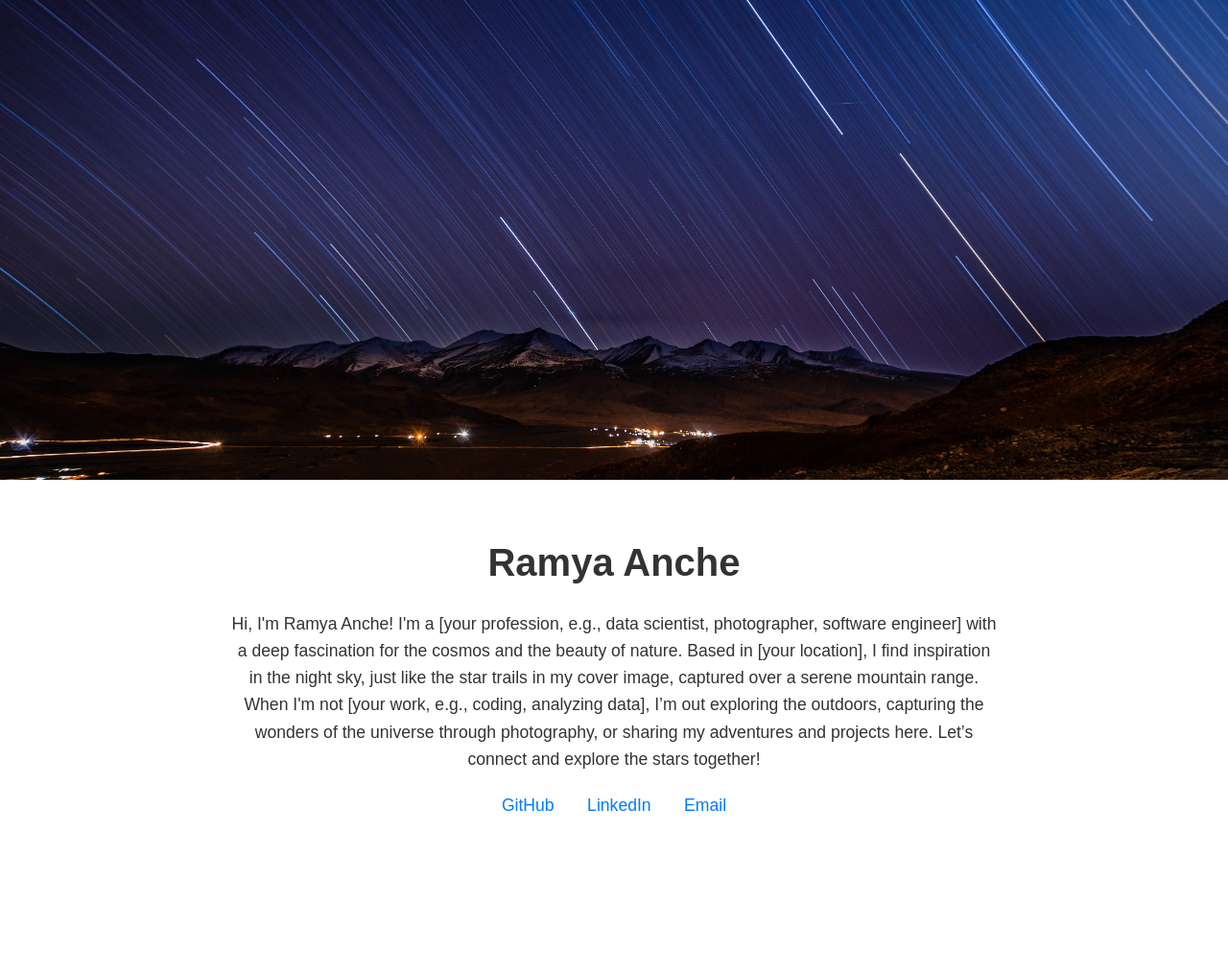
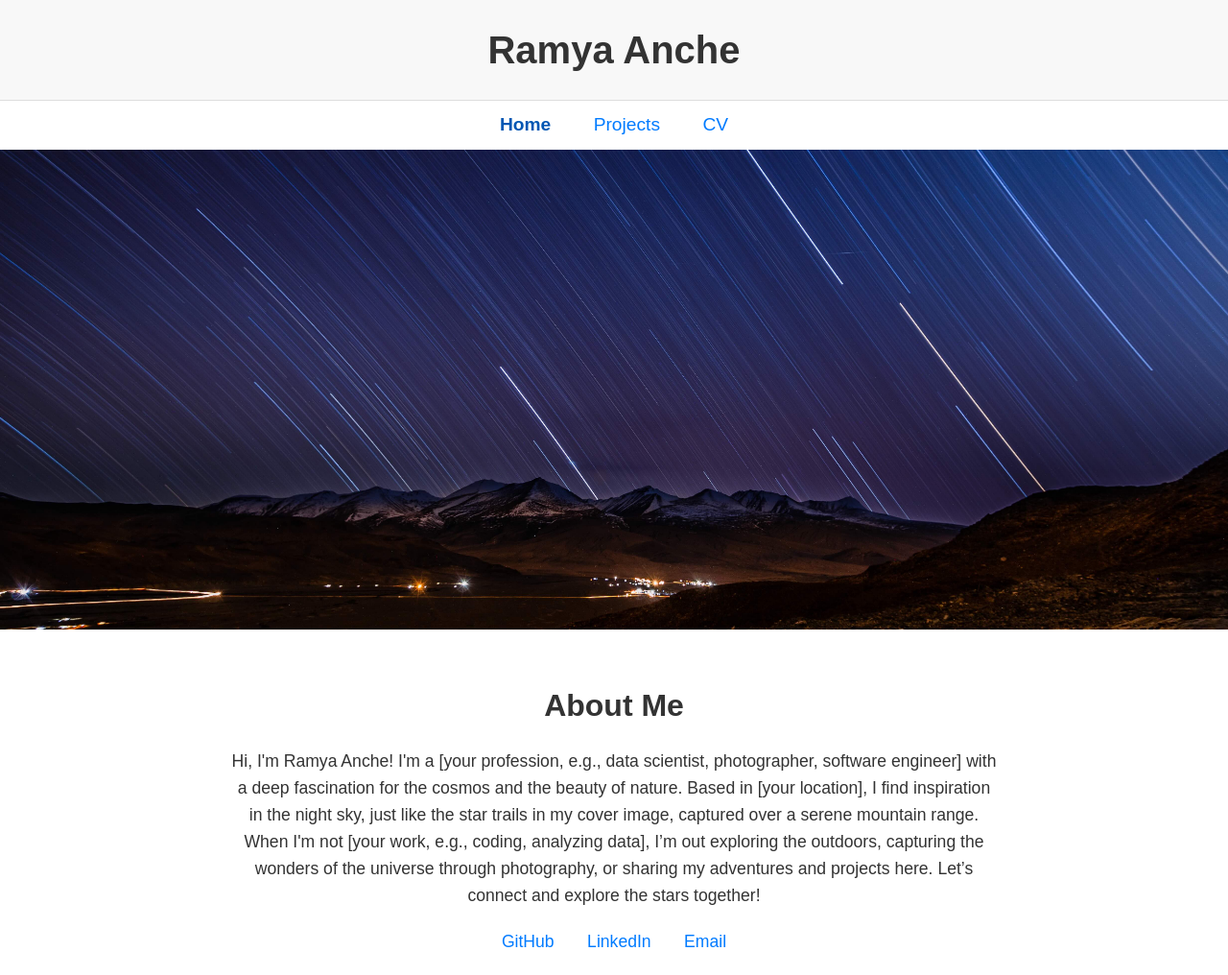
Before and after one commit to ramya-anche/ramya-anche.github.io, a plain HTML site: page index.html in a window 1280 px wide. Shown: the whole page at 96% size. Before the commit the page ends 873 px from the top, so only its background shows below. Drawn offline with Linux system fonts and the light colour scheme.

Commit message:
Update index.html

```diff
--- a/index.html
+++ b/index.html
@@ -3,7 +3,7 @@
 <head>
     <meta charset="UTF-8">
     <meta name="viewport" content="width=device-width, initial-scale=1.0">
-    <title>Ramya Anche's Personal Website</title>
+    <title> </title>
     <style>
         body {
             margin: 0;
@@ -13,25 +13,59 @@
             background-color: #fff;
             color: #333;
         }
+        /* Header with Name */
+        .header {
+            text-align: center;
+            padding: 20px 0;
+            background-color: #f8f8f8;
+            border-bottom: 1px solid #ddd;
+        }
+        .header h1 {
+            margin: 0;
+            font-size: 2.5em;
+            color: #333;
+        }
+        /* Navigation Bar */
+        .nav {
+            text-align: center;
+            padding: 10px 0;
+            background-color: #fff;
+        }
+        .nav a {
+            margin: 0 20px;
+            font-size: 1.2em;
+            color: #007bff;
+            text-decoration: none;
+        }
+        .nav a:hover {
+            text-decoration: underline;
+        }
+        .nav a.active {
+            font-weight: bold;
+            color: #0056b3;
+        }
+        /* Cover Image */
         .cover-image {
             width: 100%;
             height: 500px;
             object-fit: cover;
         }
+        /* Main Content */
         .content {
             max-width: 800px;
             margin: 0 auto;
             padding: 20px;
             text-align: center;
         }
-        h1 {
-            font-size: 2.5em;
+        .content h2 {
+            font-size: 2em;
             margin-bottom: 10px;
         }
         p {
             font-size: 1.1em;
             margin-bottom: 20px;
         }
+        /* Social Links */
         .social-links {
             list-style: none;
             padding: 0;
@@ -52,9 +86,21 @@
     </style>
 </head>
 <body>
+    <!-- Header with Name -->
+    <div class="header">
+        <h1>Ramya Anche</h1>
+    </div>
+    <!-- Navigation Tabs -->
+    <div class="nav">
+        <a href="index.html" class="active">Home</a>
+        <a href="projects.html">Projects</a>
+        <a href="cv.html">CV</a>
+    </div>
+    <!-- Cover Image -->
     <img src="/images/cover-image.jpg" alt="Star trails over a mountain range" class="cover-image">
+    <!-- Main Content -->
     <div class="content">
-        <h1>Ramya Anche</h1>
+        <h2>About Me</h2>
         <p>Hi, I'm Ramya Anche! I'm a [your profession, e.g., data scientist, photographer, software engineer] with a deep fascination for the cosmos and the beauty of nature. Based in [your location], I find inspiration in the night sky, just like the star trails in my cover image, captured over a serene mountain range. When I'm not [your work, e.g., coding, analyzing data], I’m out exploring the outdoors, capturing the wonders of the universe through photography, or sharing my adventures and projects here. Let’s connect and explore the stars together!</p>
         <ul class="social-links">
             <li><a href="https://github.com/ramya-anche">GitHub</a></li>
```
